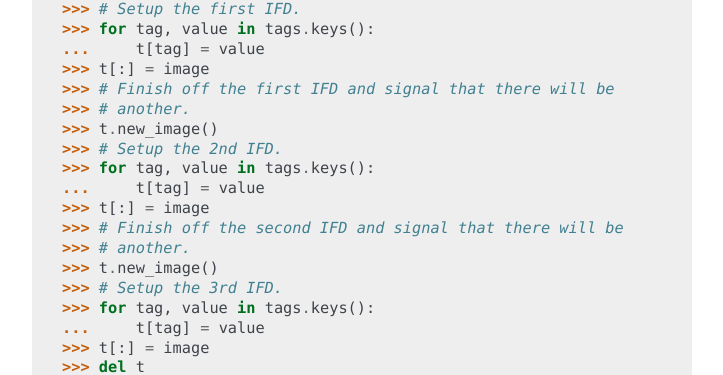
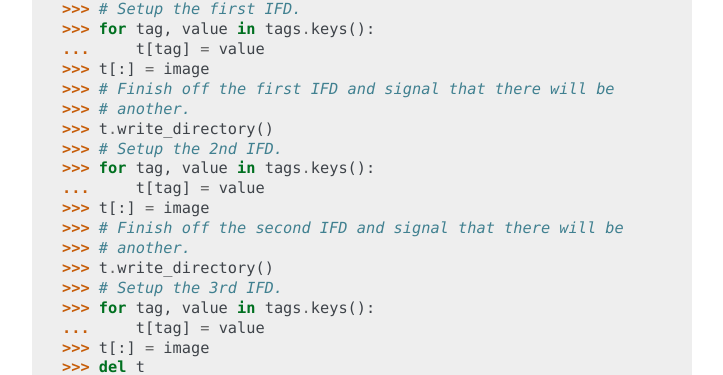
Before and after one commit to quintusdias/redesigned-bassoon, a Sphinx documentation site: the page built from docs/source/how_do_i.rst, in a window 1280 px wide and 900 px high, scrolled down 1285 px. Shown: the part 140-515 px from the top of the window, without its empty margins (388-1111 px from the left). Built offline with Sphinx 7.4.7, drawn with Linux system fonts in a browser that asks for light colours; some of the changed text lies outside the part shown.

Commit message:
Replace new_image with write_directory

```diff
--- a/docs/source/how_do_i.rst
+++ b/docs/source/how_do_i.rst
@@ -70,14 +70,14 @@ TIFFPrintDirectory function.
     >>> t[:] = image
     >>> # Finish off the first IFD and signal that there will be
     >>> # another.
-    >>> t.new_image()
+    >>> t.write_directory()
     >>> # Setup the 2nd IFD.
     >>> for tag, value in tags.keys():
     ...     t[tag] = value
     >>> t[:] = image
     >>> # Finish off the second IFD and signal that there will be
     >>> # another.
-    >>> t.new_image()
+    >>> t.write_directory()
     >>> # Setup the 3rd IFD.
     >>> for tag, value in tags.keys():
     ...     t[tag] = value
@@ -146,7 +146,7 @@ We have to finish by writing the primary IFD image, then we can move along to
 the subIFDs.  Actually, we **MUST** move along to the subIFDs next.
 
     >>> t[:] = image
-    >>> t.new_image()
+    >>> t.write_directory()
 
 We will make the first IFD different by using LZW compression.
 
@@ -164,7 +164,7 @@ We will make the first IFD different by using LZW compression.
 And finally, position to the second subIFD and write that one using JPEG
 compression and close the file.
 
-    >>> t.new_image()
+    >>> t.write_directory()
     >>> t['Photometric'] = lib.Photometric.YCBCR
     >>> t['ImageWidth'] = w
     >>> t['ImageLength'] = h
```
